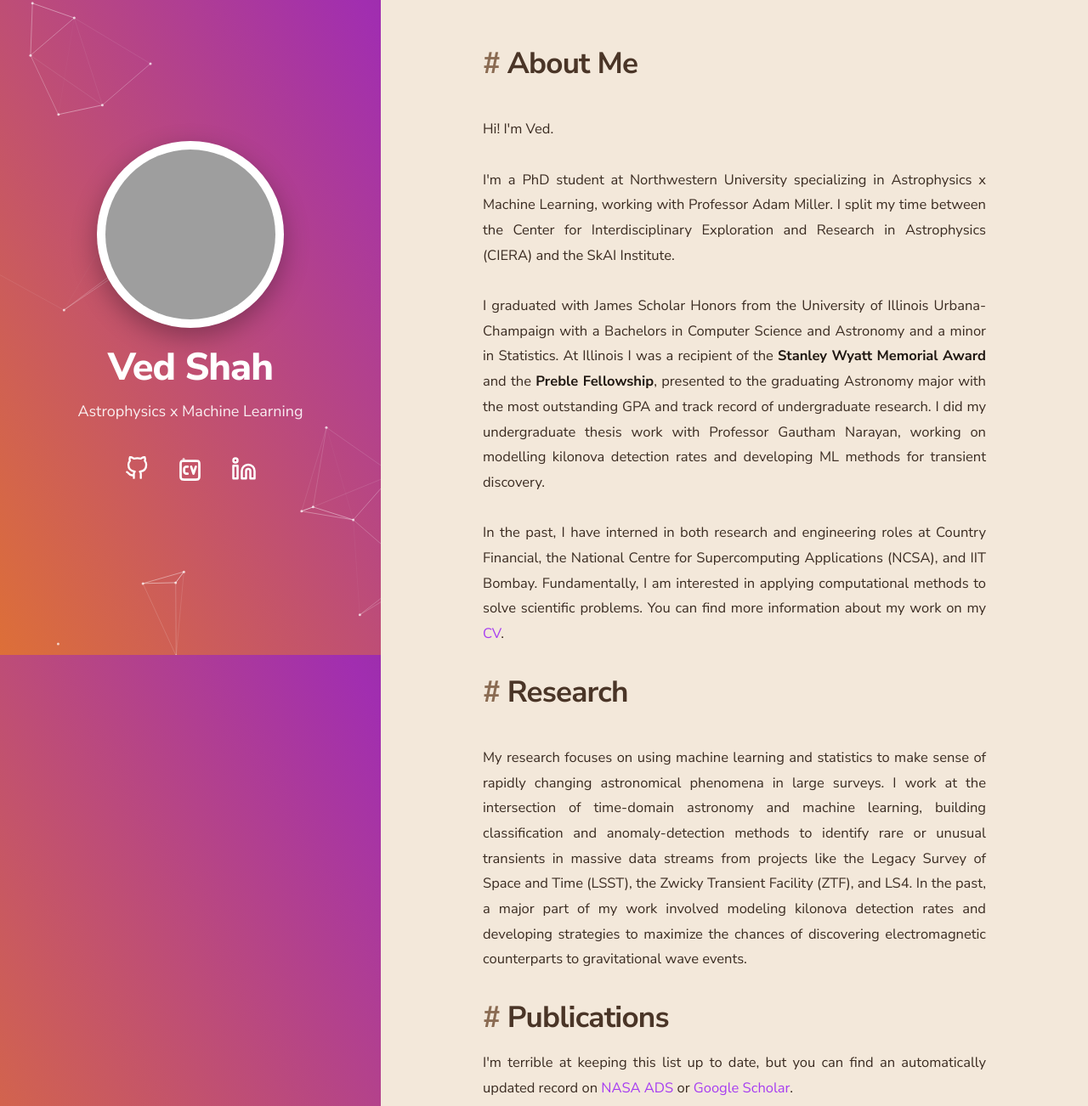
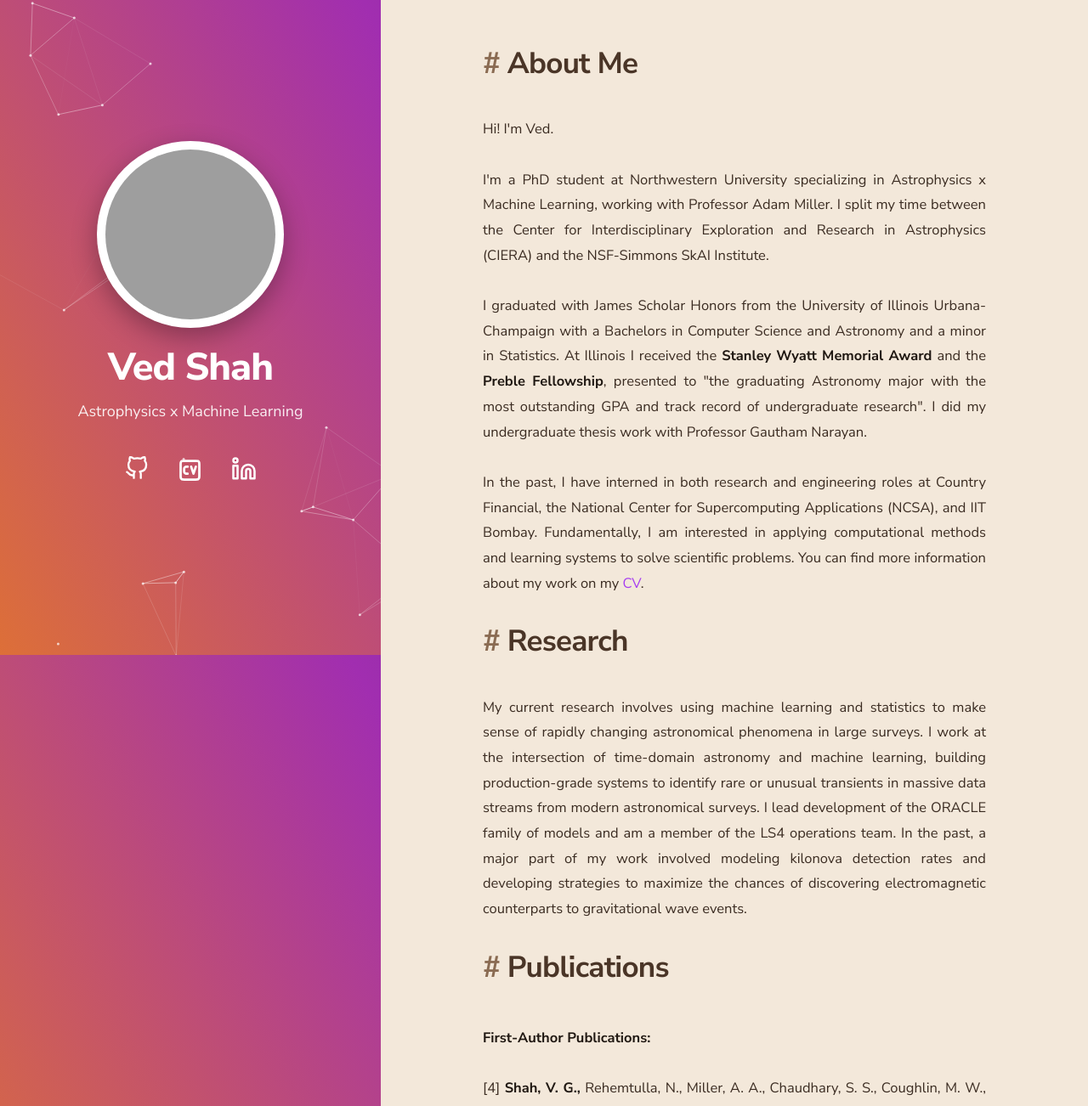
Before and after one commit to dev-ved30/dev-ved30.github.io, a plain HTML site: page index.html in a window 1280 px wide. Shown: the part 29-1331 px from the top of the page at 85% size. Drawn offline with Linux system fonts and the light colour scheme; grey boxes are pictures that could not be loaded.

Commit message:
updated index

```diff
--- a/index.html
+++ b/index.html
@@ -228,48 +228,47 @@
         Hi! I'm Ved.
         <br>
         <br>
-        I'm a PhD student at Northwestern University specializing in Astrophysics x Machine Learning, working with Professor Adam Miller. I split my time between the Center for Interdisciplinary Exploration and Research in Astrophysics (CIERA) and the SkAI Institute.
+        I'm a PhD student at Northwestern University specializing in Astrophysics x Machine Learning, working with Professor Adam Miller. I split my time between the Center for Interdisciplinary Exploration and Research in Astrophysics (CIERA) and the  NSF-Simmons SkAI Institute.
         <br>
         <br>
         I graduated with James Scholar Honors from the University of Illinois Urbana-Champaign with a Bachelors in Computer Science and Astronomy and a minor in Statistics.
-        At Illinois I was a recipient of the  <b>Stanley Wyatt Memorial Award</b> and the <b>Preble Fellowship</b>, presented to the graduating Astronomy major with the most outstanding GPA and track record of
-        undergraduate research. I did my undergraduate thesis work with Professor Gautham Narayan, working on modelling kilonova detection rates and developing ML methods for transient discovery.
+        At Illinois I received the <b>Stanley Wyatt Memorial Award</b> and the <b>Preble Fellowship</b>, presented to "the graduating Astronomy major with the most outstanding GPA and track record of
+        undergraduate research". I did my undergraduate thesis work with Professor Gautham Narayan.
         <br>
         <br>
-        In the past, I have interned in both research and engineering roles at Country Financial, the National Centre for Supercomputing Applications (NCSA), and
-        IIT Bombay. Fundamentally, I am interested in applying computational methods to solve scientific problems. You can find more information about my work on my <a href="assets/Ved_Shah_CV.pdf" target="_blank">CV</a>.
+        In the past, I have interned in both research and engineering roles at Country Financial, the National Center for Supercomputing Applications (NCSA), and
+        IIT Bombay. Fundamentally, I am interested in applying computational methods and learning systems to solve scientific problems. You can find more information about my work on my <a href="assets/Ved_Shah_CV.pdf" target="_blank">CV</a>.
       </p>
 
       <!-- Research  -->
       <h4 id="research" style="text-align:justify;"><a href="#research" class="anchor" style="color: #8a6b52;">#</a> Research</h4>
       <br>
       <p style="text-align:justify;">
-        My research focuses on using machine learning and statistics to make sense of rapidly changing astronomical phenomena in large surveys. I work at the intersection of time-domain astronomy and machine learning, building classification and
-        anomaly-detection methods to identify rare or unusual transients in massive data streams from projects like the Legacy Survey of Space and Time (LSST), the Zwicky Transient Facility (ZTF), and LS4. In the
-        past, a major part of my work involved modeling kilonova detection rates and developing strategies to maximize the chances of discovering electromagnetic counterparts to gravitational wave events.
+        My current research involves using machine learning and statistics to make sense of rapidly changing astronomical phenomena in large surveys. I work at the intersection of time-domain astronomy and machine learning, building production-grade
+        systems to identify rare or unusual transients in massive data streams from modern astronomical surveys. I lead
+        development of the ORACLE family of models and am a member of the LS4 operations team. In the past, a major part of my work involved modeling kilonova detection rates and developing strategies to maximize the chances of discovering electromagnetic
+        counterparts to gravitational wave events.
       </p>
 
       <!-- Publications -->
       <h4 id="publications" style="text-align:justify;"><a href="#publications" class="anchor" style="color: #8a6b52;">#</a> Publications</h4>
       <p style="text-align:justify;">
-        I'm terrible at keeping this list up to date, but you can find an automatically updated record on  <a href="https://ui.adsabs.harvard.edu/search/fq={!type%3Daqp v%3D%24fq_database}&fq_database=(database%3Aastronomy OR database%3Aphysics)&q=orcid%3A0009-0009-1590-2318" target="_blank">NASA ADS</a> or <a href="https://scholar.google.com/citations?user=yOuOzAwAAAAJ" target="_blank">Google Scholar</a>.
-        <br>
         <br>
         <b>First-Author Publications:</b>
         <br>
         <br>
-        [4]	<b>Shah, V. G.,</b> Rehemtulla, N., Miller, A. A., Chaudhary, S. S., Coughlin, M. W., Calloch, A. L., ... & Kasliwal, M. M. (2026).
+        [4] <b>Shah, V. G.,</b> Rehemtulla, N., Miller, A. A., Chaudhary, S. S., Coughlin, M. W., Calloch, A. L., ... & Kasliwal, M. M. (2026).
         Leveraging Multimodality for Real-Time Classification of Transients and Variables found by the Zwicky Transient Facility.
         arXiv preprint arXiv:2607.00228.
         <br>
         <br>
-        [3] <b>Shah, V. G.,</b> Gagliano, A., Malanchev, K., Narayan, G., Malz, A., & the LSST Dark Energy Science Collaboration (2025).
-        ORACLE: A Real-Time, Hierarchical, Deep-Learning Photometric Classifier for the LSST. The Astrophysical Journal, 995(1), 4.
+        [3] <b>Shah, V. G.,</b> Foley, R. J., Narayan, G. (2025). The Fastest Path to Discovering the Second Electromagnetic
+        Counterpart to a Gravitational Wave Event. Publications of the Astronomical Society of the Pacific, 137(2),
+        p.024101.
         <br>
         <br>
-        [2] <b>Shah, V. G.,</b> Foley, R. J., Narayan, G. (2025). The Fastest Path to Discovering the Second Electromagnetic
-        Counterpart to a Gravitational Wave Event. Publications of the Astronomical Society of the Pacific, 137(2),
-        p.024101.
+        [2] <b>Shah, V. G.,</b> Gagliano, A., Malanchev, K., Narayan, G., Malz, A., & the LSST Dark Energy Science Collaboration (2025).
+        ORACLE: A Real-Time, Hierarchical, Deep-Learning Photometric Classifier for the LSST. The Astrophysical Journal, 995(1), 4.
         <br>
         <br>
         [1] <b>Shah, V. G.,</b> Narayan, G., Perkins, H. M., Foley, R. J., Chatterjee, D., Cousins, B., & Macias, P. (2024).
@@ -277,6 +276,10 @@
         observing runs 4 and 5. Monthly Notices of the Royal Astronomical Society, 528(2), 1109-1124.
         <br>
         <br>
+        <b>Other Publications:</b>
+        <br>
+        <br>
+        I'm terrible at keeping this up to date, but you can find an automatically updated record on  <a href="https://ui.adsabs.harvard.edu/search/fq={!type%3Daqp v%3D%24fq_database}&fq_database=(database%3Aastronomy OR database%3Aphysics)&q=orcid%3A0009-0009-1590-2318" target="_blank">NASA ADS</a> or <a href="https://scholar.google.com/citations?user=yOuOzAwAAAAJ" target="_blank">Google Scholar</a>.
       </p>
 
       <!-- Find me -->
```
